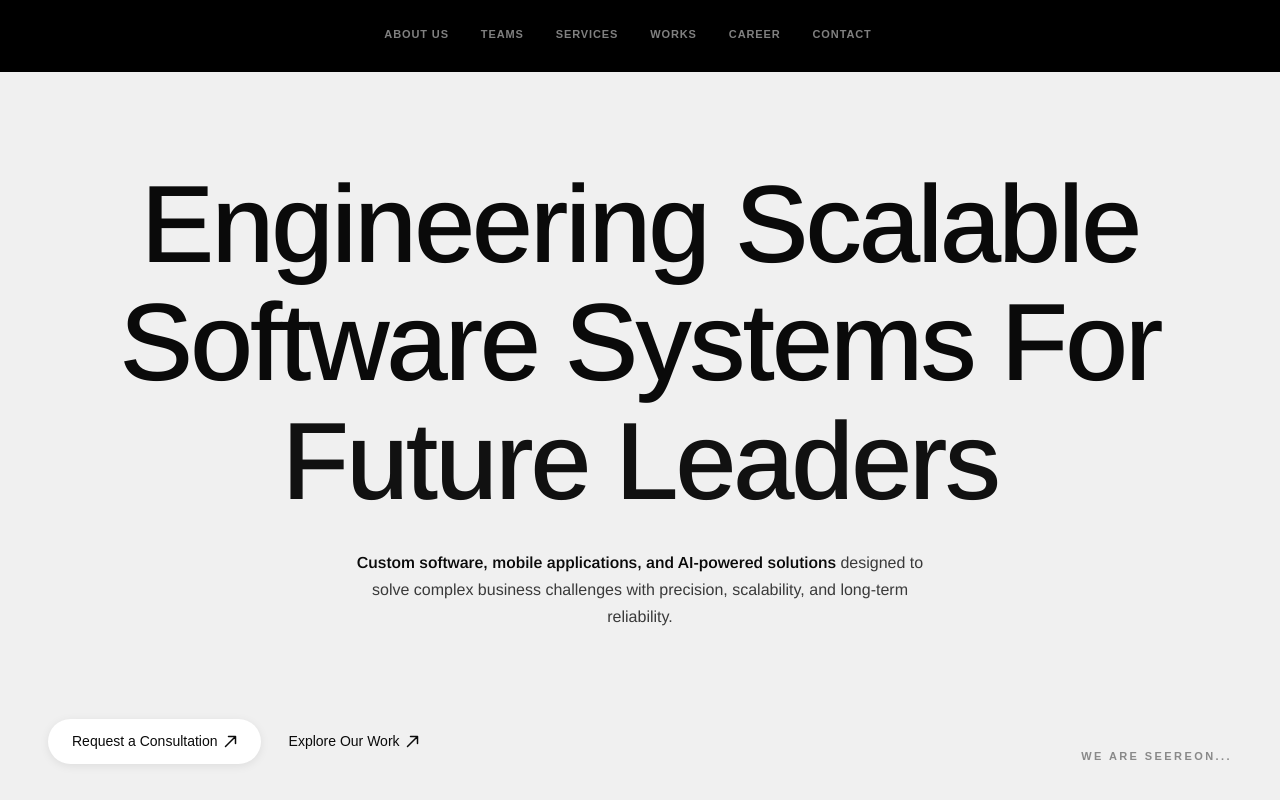
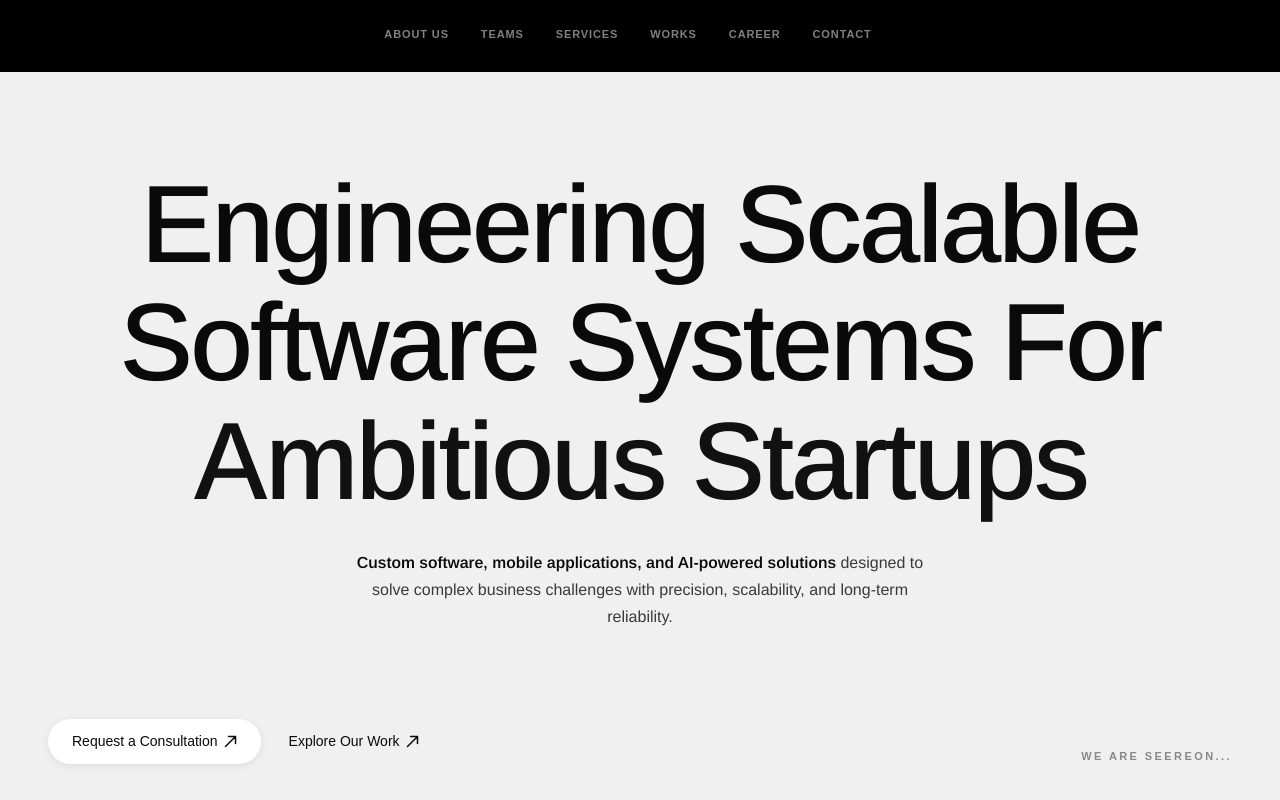
Before and after one commit to janmejayaparida26/seereon-website, a React (Vite) app: page / in a window 1280 px wide. Shown: the top 800 px of the page. Built offline with nearby package versions, Linux system fonts and the light colour scheme.

Commit message:
I have changed some content in Career.jsx anf HeroBanner.jsx file

```diff
--- a/src/components/HeroBanner.jsx
+++ b/src/components/HeroBanner.jsx
@@ -3,7 +3,6 @@ import { useEffect, useState } from "react";
 const cyclingWords = [
   "Modern Enterprises",
   "Growing Businesses",
-  "Future Leaders",
   "Ambitious Startups",
   "Global Innovators",
 ];
--- a/src/pages/career/Career.jsx
+++ b/src/pages/career/Career.jsx
@@ -6,6 +6,8 @@ import CareerThirdSection from './CareerThirdSection';
 import CareerFourthSection from './CareerFourthSection';
 import CareerFifthSection from './CareerFifthSection';
 import Footer from '../../components/Footer';
+import ScheduleCall from '../../components/ScheduleCall';
+import ContactCTA from '../../components/ContactCTA';
 
 function Career() {
   return (
@@ -16,6 +18,8 @@ function Career() {
     <CareerThirdSection />
     <CareerFourthSection />
     <CareerFifthSection />
+    <ScheduleCall />
+    <ContactCTA />
     <Footer />
     </>
   )
```
